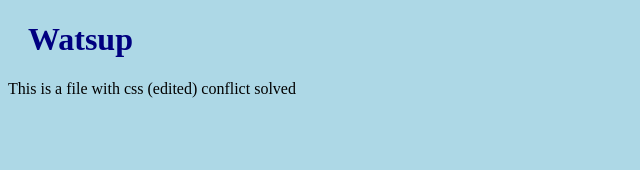
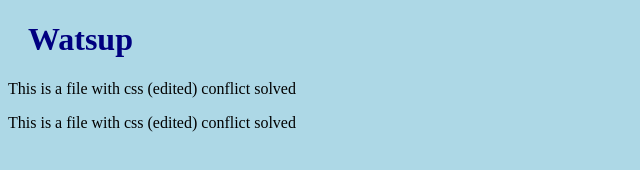
Before and after one commit to petrasio/repo1, a plain HTML site: page index.html in a window 1280 px wide. Shown: the whole page, without its empty margins (0-640 px from the left). Drawn offline with Linux system fonts and the light colour scheme.

Commit message:
updated master that is to be pushed to origin

```diff
--- a/index.html
+++ b/index.html
@@ -9,5 +9,6 @@
   <body>
     <h1>Watsup</h1>
     <p>This is a file with css (edited) conflict solved</p>
+    <p>This is a file with css (edited) conflict solved</p>
   </body>
 </html>
```
